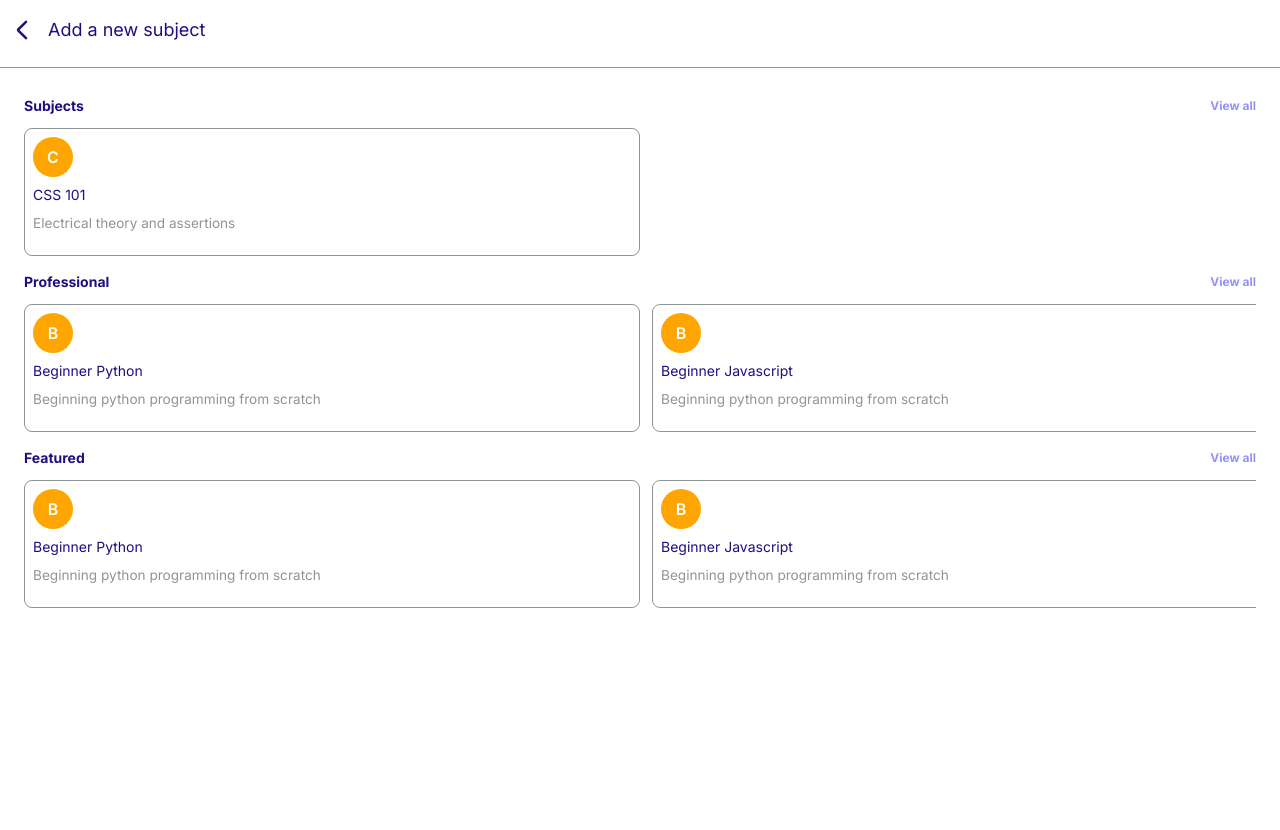
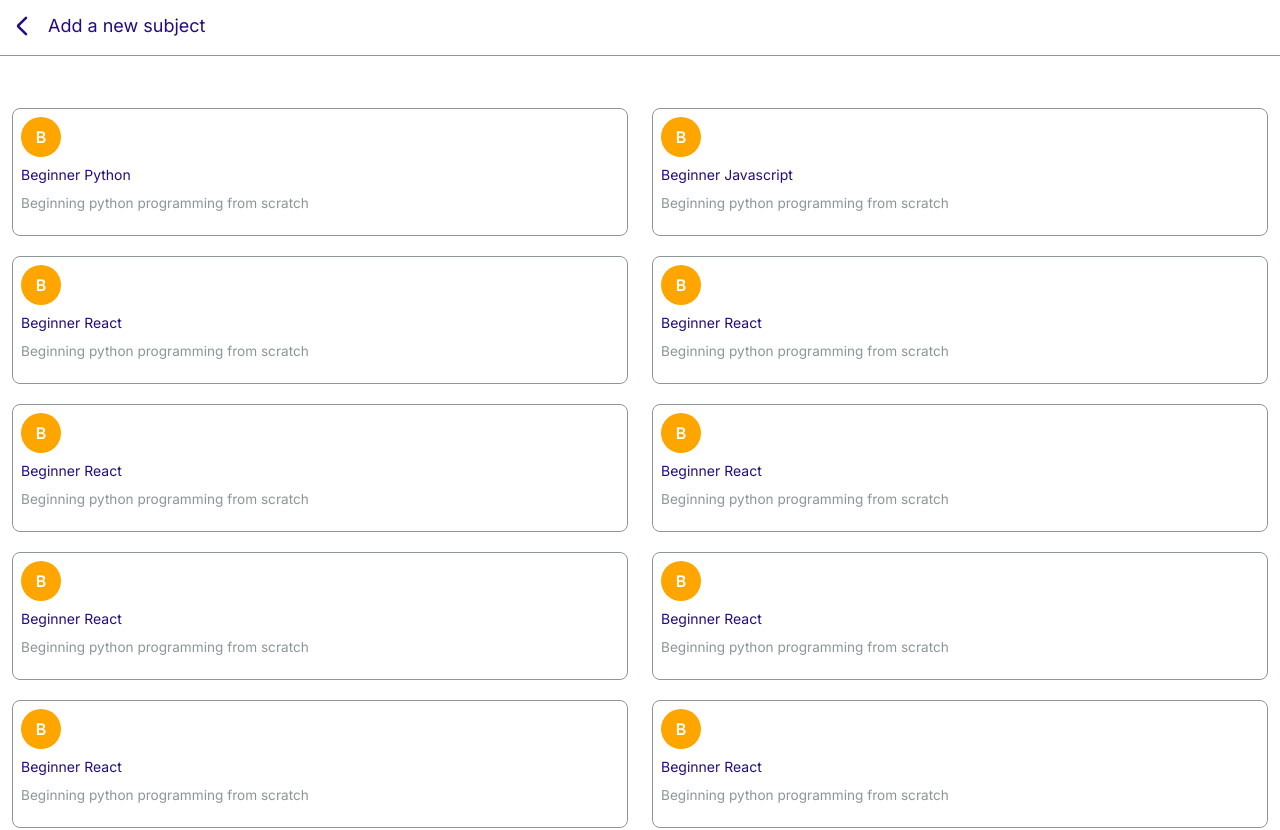
Before and after one commit to olaar09/homelett-front, a Next.js app: page /chat/select_course in a window 1280 px wide. Shown: the top 830 px of the page. Built offline with nearby package versions, Linux system fonts and the light colour scheme.

Commit message:
Versioning untracked files

```diff
--- /dev/null
+++ b/src/app/chat/_components/SubjectListInfinite.tsx
@@ -0,0 +1,48 @@
+import TextAvatar from "@/app/components/TextAvatar";
+
+type SubjectListInfiniteProps = {
+  sectionTitle?: string;
+  items: ISubjectItem[];
+};
+
+const SubjectListInfinite: React.FC<SubjectListInfiniteProps> = ({
+  sectionTitle,
+  items = [],
+}) => {
+  return (
+    <section className="">
+      <div className="flex flex-col gap-y-3">
+        <div className="flex items-center justify-between px-3">
+          {sectionTitle && (
+            <span className="font-bold text-foreground text-sm">
+              {sectionTitle}
+            </span>
+          )}
+        </div>
+        <div className="flex flex-wrap gap-y-5">
+          {items.map((item, index) => {
+            return (
+              <div className="w-6/12 px-3">
+                <div
+                  key={index}
+                  className="flex flex-col gap-y-2 shrink-0 border border-foreground-secondary rounded-lg  px-2 pt-2 h-32"
+                >
+                  <TextAvatar
+                    character={item.title.substring(0, 1)}
+                    bgColor="orange"
+                  />
+                  <span className="text-sm truncate ">{item.title}</span>
+                  <span className="text-[0.85rem] text-foreground-secondary truncate-2-lines max-w-xs">
+                    {item.description}
+                  </span>
+                </div>
+              </div>
+            );
+          })}
+        </div>
+      </div>
+    </section>
+  );
+};
+
+export default SubjectListInfinite;
--- a/src/app/chat/select_course/page.tsx
+++ b/src/app/chat/select_course/page.tsx
@@ -2,12 +2,11 @@
 
 import { Icon } from "@iconify/react";
 import Chip from "@/app/components/Chip";
-import SubjectList from "../_components/SubjectItem";
-import HomeChatInput from "../_components/ChatInput";
 import { useState } from "react";
 import Drawer from "../_components/Drawer";
 import Link from "next/link";
 import StickyHead from "@/app/components/Header";
+import SubjectListInfinite from "../_components/SubjectListInfinite";
 
 const dummy = [
   { title: "CSS 101", description: "Electrical theory and assertions" },
@@ -26,6 +25,38 @@ const dummyPro = [
     title: "Beginner React",
     description: "Beginning python programming from scratch",
   },
+  {
+    title: "Beginner React",
+    description: "Beginning python programming from scratch",
+  },
+  {
+    title: "Beginner React",
+    description: "Beginning python programming from scratch",
+  },
+  {
+    title: "Beginner React",
+    description: "Beginning python programming from scratch",
+  },
+  {
+    title: "Beginner React",
+    description: "Beginning python programming from scratch",
+  },
+  {
+    title: "Beginner React",
+    description: "Beginning python programming from scratch",
+  },
+  {
+    title: "Beginner React",
+    description: "Beginning python programming from scratch",
+  },
+  {
+    title: "Beginner React",
+    description: "Beginning python programming from scratch",
+  },
+  {
+    title: "Beginner React",
+    description: "Beginning python programming from scratch",
+  },
 ];
 
 const Chat = () => {
@@ -33,7 +64,7 @@ const Chat = () => {
 
   return (
     <div>
-      <StickyHead hasContent={false}>
+      <StickyHead hasContent={true}>
         <Link href={"/chat/1"}>
           <div className="flex items-center  py-1 rounded-lg gap-x-2">
             <Icon
@@ -45,10 +76,8 @@ const Chat = () => {
         </Link>
       </StickyHead>
 
-      <div className="flex flex-col gap-y-4 mt-24 px-6 ">
-        <SubjectList items={dummy} sectionTitle={"Subjects "} />
-        <SubjectList items={dummyPro} sectionTitle={"Professional "} />
-        <SubjectList items={dummyPro} sectionTitle={"Featured "} />
+      <div className="flex flex-col gap-y-4 mt-24  ">
+        <SubjectListInfinite items={dummyPro} />
       </div>
     </div>
   );
--- a/src/app/components/Header.tsx
+++ b/src/app/components/Header.tsx
@@ -12,9 +12,7 @@ interface StickyHeadProps {
 const StickyHead: React.FC<StickyHeadProps> = ({ hasContent, children }) => {
   return (
     <div
-      className={`h-14 w-full top-3 bg-background left-0 right-0 px-4 border-b-[0.5px] border-b-foreground-secondary ${
-        hasContent ? "sticky" : "fixed "
-      }`}
+      className={`h-14 w-full fixed top-0 bg-background left-0 right-0 px-4 pt-2 border-b-[0.5px] border-b-foreground-secondary `}
     >
       {children}
     </div>
```
Also changed, not shown: 1 other file (tests, documents, lock files or other folders).
